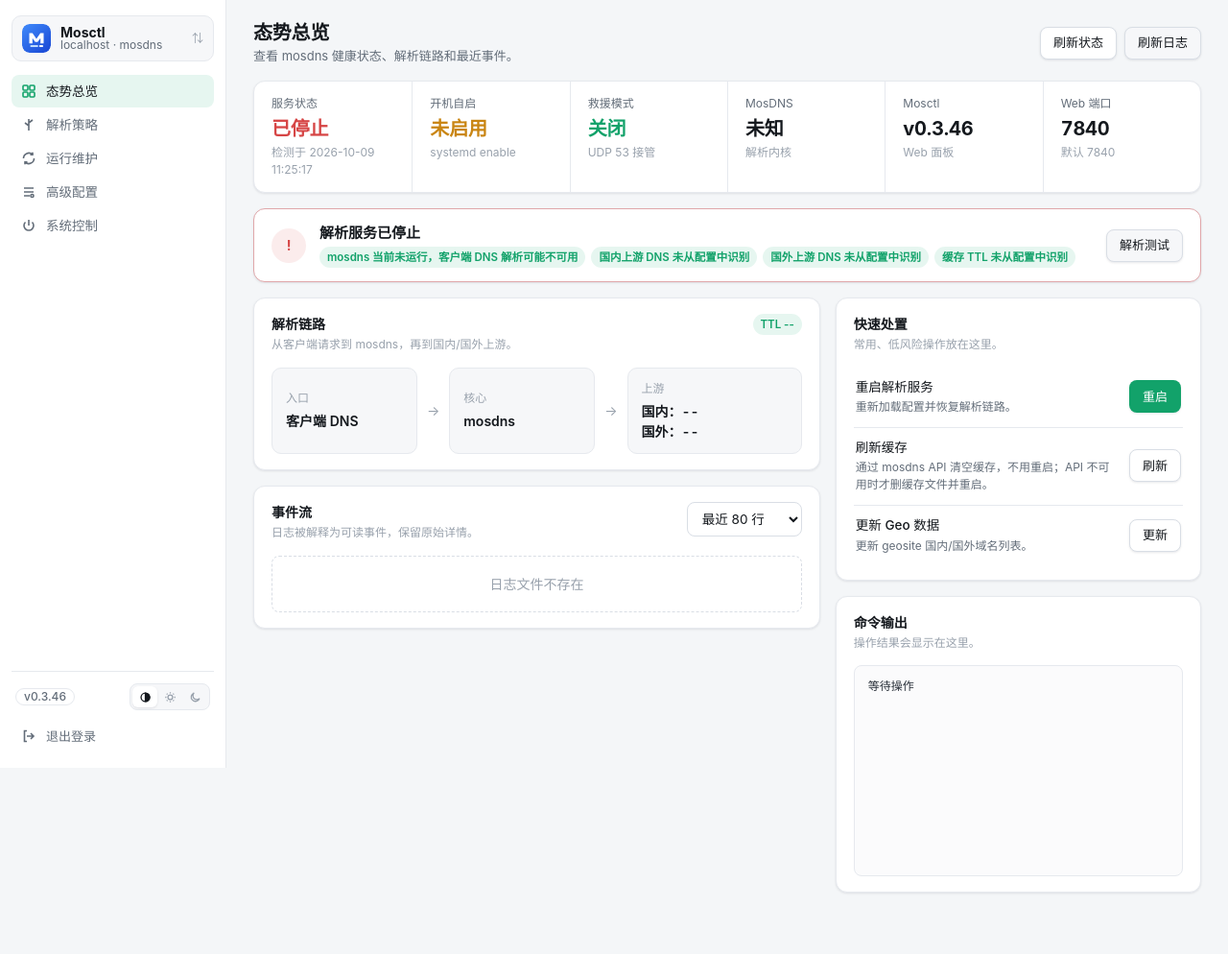
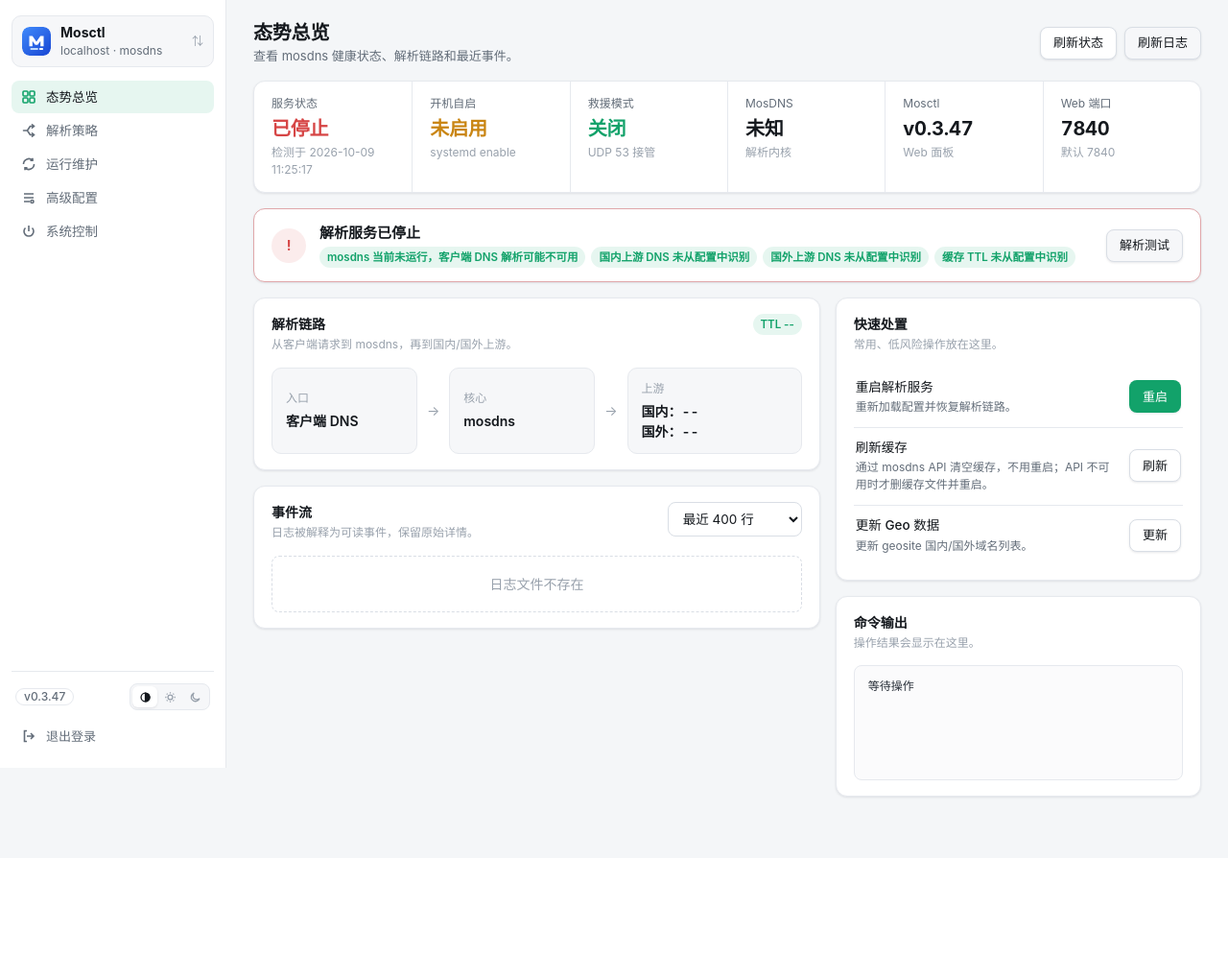
Before and after one commit to anxiaoyang666/mosctl, a Flask app: page / in a window 1280 px wide. Shown: the whole page at 96% size. After the commit the page ends 833 px from the top, so only its background shows below. Run offline with Flask 3, Linux system fonts and the light colour scheme; the visitor is signed in with stand-in values (Sample User, id 1); data that the repository does not hold is empty; parts of the project's set-up code (start-up, migrations or seed data) failed here and were passed over.

Commit message:
UI: fix sidebar site name overlap, fuller event feed
- The site button inherited line-height: 1 from buttons, so the site
  name and host line overlapped.
- Event feed reads 400 lines by default (start/stop noise is merged, so
  80 lines left only a couple of events) and grows with the window; the
  idle command output box is smaller; clearer policy icon.

Co-Authored-By: Claude Opus 5.5 <noreply@anthropic.com>

```diff
--- a/remote-root/etc/mosdns/manager/app.py
+++ b/remote-root/etc/mosdns/manager/app.py
@@ -57,7 +57,7 @@ DEFAULT_MOSCTL_REPO_URL = "https://github.com/anxiaoyang666/mosctl.git"
 DEFAULT_MOSCTL_BRANCH = "main"
 # .env 里没有 GH_PROXY 时沿用这个默认值；写成空字符串表示不走代理
 DEFAULT_GH_PROXY = "https://gh-proxy.com/"
-PANEL_VERSION = "0.3.46"
+PANEL_VERSION = "0.3.47"
 PANEL_BACKUP_KEEP_COUNT = 3
 # 登录态保留 30 天；有登录限速和改密码轮换密钥兜底，不需要一年
 SESSION_LIFETIME_DAYS = 30
--- a/remote-root/etc/mosdns/manager/templates/index.html
+++ b/remote-root/etc/mosdns/manager/templates/index.html
@@ -88,12 +88,13 @@
       border: 1px solid var(--line); border-radius: 10px;
       background: var(--surface-2); color: var(--text);
       text-align: left; box-shadow: none;
+      line-height: 1.35;
     }
     .site-button:hover { border-color: var(--line-2); background: var(--surface-2); }
     .brand-mark { width: 30px; height: 30px; display: block; flex: 0 0 auto; border-radius: 8px; }
     .site-copy { min-width: 0; flex: 1; }
-    .site-copy strong { display: block; font-size: 14px; font-weight: 650; white-space: nowrap; overflow: hidden; text-overflow: ellipsis; }
-    .site-copy small { display: block; color: var(--muted); font-size: 12px; font-weight: 400; white-space: nowrap; overflow: hidden; text-overflow: ellipsis; }
+    .site-copy strong { display: block; line-height: 1.35; font-size: 14px; font-weight: 650; white-space: nowrap; overflow: hidden; text-overflow: ellipsis; }
+    .site-copy small { display: block; margin-top: 1px; line-height: 1.35; color: var(--muted); font-size: 12px; font-weight: 400; white-space: nowrap; overflow: hidden; text-overflow: ellipsis; }
     .site-button .chev { color: var(--faint); font-size: 12px; }
     .site-menu {
       position: absolute; left: 0; right: 0; top: calc(100% + 6px); z-index: 50;
@@ -323,7 +324,9 @@
     .example-box { min-height: 0; max-height: none; margin-top: 8px; background: var(--surface); color: var(--text); font-size: 12px; }
 
     /* ===== 事件流 ===== */
-    .incident-feed, .log-list { display: grid; gap: 0; max-height: 460px; overflow: auto; }
+    /* 启停和定时缓存保存已合并成一条，读多一些日志事件才不会太少；高度跟着屏幕走 */
+    .incident-feed, .log-list { display: grid; gap: 0; max-height: max(460px, calc(100vh - 420px)); overflow: auto; align-content: start; }
+    .command-output { min-height: 120px; max-height: 360px; }
     .log-card { display: grid; grid-template-columns: 52px minmax(0, 1fr); gap: 12px; align-items: start; padding: 10px 4px; border-top: 1px solid var(--line); }
     .log-card:first-child { border-top: 0; }
     .log-level {
@@ -464,7 +467,7 @@
 
       <nav class="nav" aria-label="主导航">
         <button type="button" class="tab active" data-view="overview" aria-current="page" onclick="showView('overview')"><svg viewBox="0 0 16 16" fill="none" stroke="currentColor" stroke-width="1.6"><rect x="2" y="2" width="5" height="5" rx="1"/><rect x="9" y="2" width="5" height="5" rx="1"/><rect x="2" y="9" width="5" height="5" rx="1"/><rect x="9" y="9" width="5" height="5" rx="1"/></svg>态势总览</button>
-        <button type="button" class="tab" data-view="policy" onclick="showView('policy')"><svg viewBox="0 0 16 16" fill="none" stroke="currentColor" stroke-width="1.6"><path d="M8 2v12M8 6l4-3M8 9L4 6"/></svg>解析策略</button>
+        <button type="button" class="tab" data-view="policy" onclick="showView('policy')"><svg viewBox="0 0 16 16" fill="none" stroke="currentColor" stroke-width="1.6" stroke-linecap="round" stroke-linejoin="round"><path d="M2.5 8h4l3-4.5h4M9.5 12.5h4M6.5 8l3 4.5"/><path d="M11.5 1.8l2 1.7-2 1.7M11.5 10.8l2 1.7-2 1.7"/></svg>解析策略</button>
         <button type="button" class="tab" data-view="operations" onclick="showView('operations')"><svg viewBox="0 0 16 16" fill="none" stroke="currentColor" stroke-width="1.6"><path d="M2.5 8a5.5 5.5 0 0 1 9.4-3.9M13.5 8a5.5 5.5 0 0 1-9.4 3.9M12 1.8V4.3H9.5M4 14.2V11.7h2.5"/></svg>运行维护</button>
         <button type="button" class="tab" data-view="advanced" onclick="showView('advanced')"><svg viewBox="0 0 16 16" fill="none" stroke="currentColor" stroke-width="1.6"><path d="M3 4h10M3 8h10M3 12h6"/><circle cx="11.5" cy="12" r="1.5"/></svg>高级配置</button>
         <button type="button" class="tab" data-view="control" onclick="showView('control')"><svg viewBox="0 0 16 16" fill="none" stroke="currentColor" stroke-width="1.6"><path d="M8 2v6"/><path d="M4.5 4.5a5 5 0 1 0 7 0"/></svg>系统控制</button>
@@ -594,10 +597,10 @@
                   <h3>事件流</h3>
                   <div class="panel-note">日志被解释为可读事件，保留原始详情。</div>
                 </div>
-                <select id="logLines" onchange="loadDashboardLogs()" style="width: 120px;">
-                  <option value="80">最近 80 行</option>
-                  <option value="160">最近 160 行</option>
+                <select id="logLines" onchange="loadDashboardLogs()" style="width: 140px;">
                   <option value="400">最近 400 行</option>
+                  <option value="1000">最近 1000 行</option>
+                  <option value="3000">最近 3000 行</option>
                 </select>
               </div>
               <div class="incident-feed" id="dashboardLogs">
@@ -637,7 +640,7 @@
                   <div class="panel-note">操作结果会显示在这里。</div>
                 </div>
               </div>
-              <pre id="commandOutput">等待操作</pre>
+              <pre id="commandOutput" class="command-output">等待操作</pre>
             </section>
           </aside>
         </div>
@@ -2365,7 +2368,7 @@
     async function loadDashboardLogs() {
       const target = $('dashboardLogs');
       if (!target) return;
-      const lines = $('logLines') ? $('logLines').value : '80';
+      const lines = $('logLines') ? $('logLines').value : '400';
       const res = await api('/api/logs?lines=' + encodeURIComponent(lines), {silent: true});
       if (!Object.keys(res || {}).length) return;
       renderDashboardLogs(res.entries || [], res.logs || '');
```
Also changed, not shown: tests/test_auto_update.py (+1 -1 lines).
